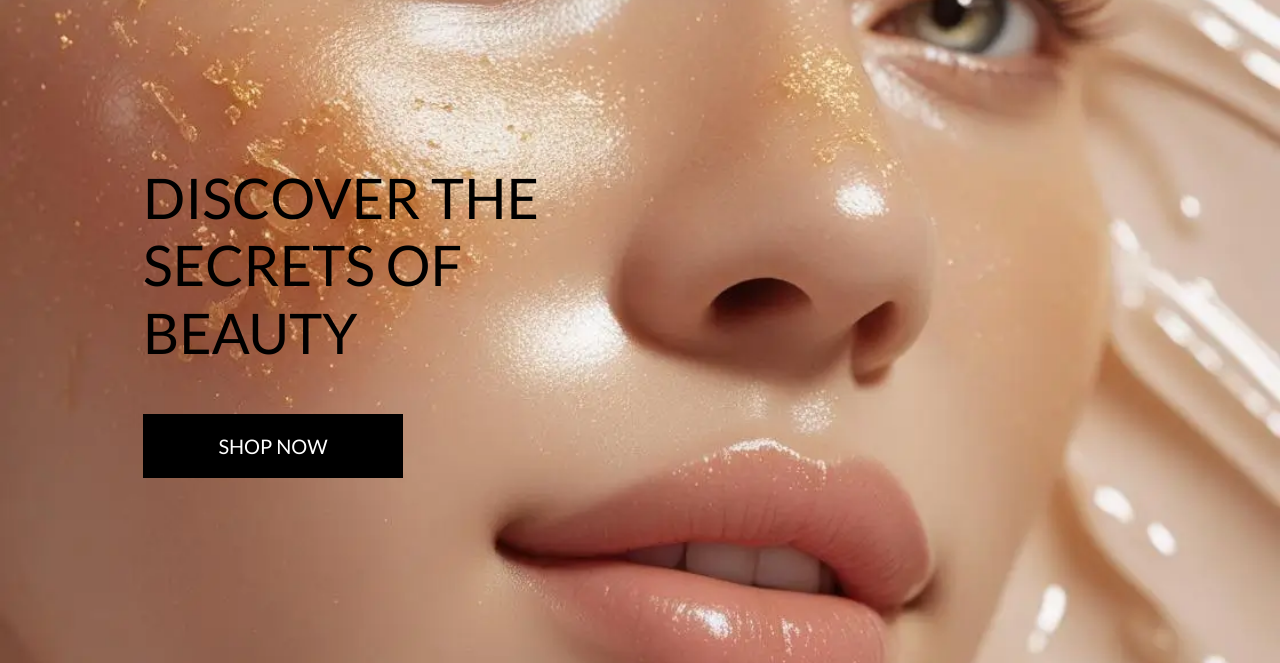
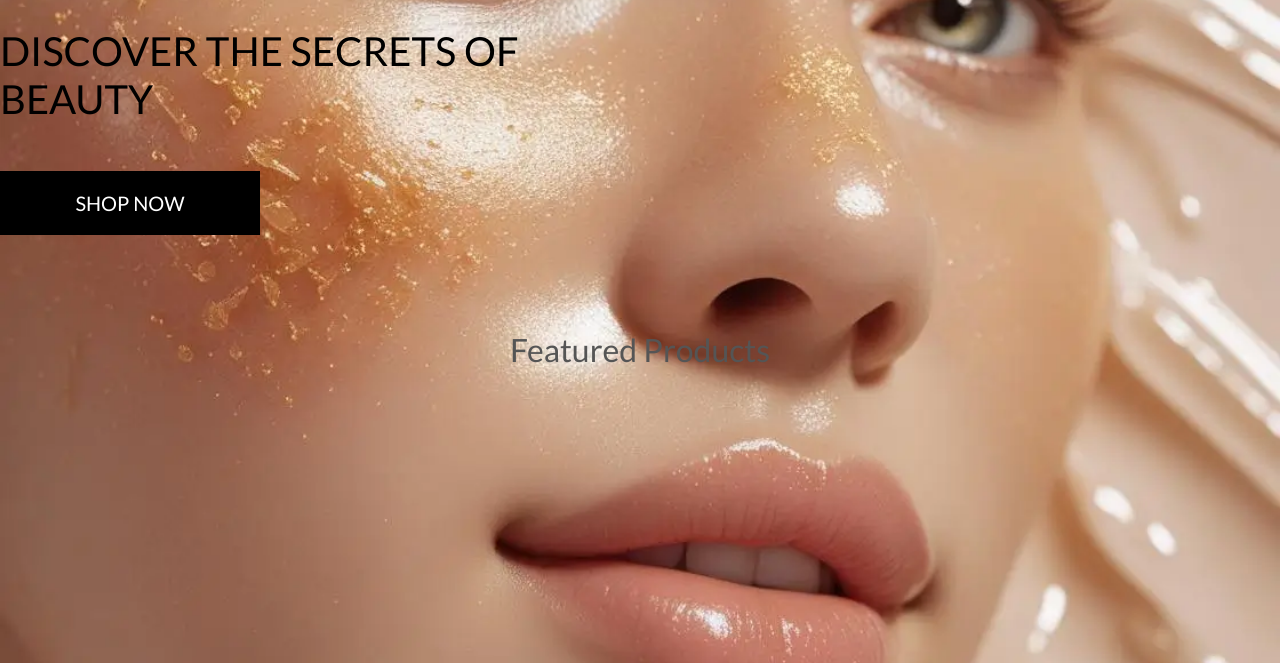
Before and after one commit to mildred-prog/skin0clock_ng, a Django app: page / in a window 1280 px wide. Shown: the part 137-800 px from the top of the page. Run offline with Django 5.2, Linux system fonts and the light colour scheme; some libraries are stand-ins or nearby versions.

Commit message:
Add featured section to the index.html page

```diff
--- a/home/templates/home/index.html
+++ b/home/templates/home/index.html
@@ -11,18 +11,44 @@
 {% endblock %}
 
 {% block content %}
-    <div class="container h-100">
-        <div class="row h-100">
-            <div class="col-7 col-md-6 my-auto">
-                <h1 class="display-4 logo-font text-black">
+    <div class="my-hero ">
+        <div class="row ">
+            <div class="col-12 col-md-7 col-lg-6">
+                <h1 class="logo-font text-black fw-bold fs-4 fs-md-3 fs-lg-2 mb-4">
                     Discover The Secrets Of Beauty
                 </h1>
                 <div class="my-5">
                     <h4>
-                        <a href="" class="shop-now-button btn btn-lg rounded-0 text-uppercase py-3">Shop Now</a>
+                        <a href="{% url 'products' %}" class="shop-now-button btn btn-lg rounded-0 text-uppercase py-3">Shop Now</a>
                     </h4>
                 </div>
             </div>
         </div>
     </div>
+    <main>
+        <section class="featured-products container my-5">
+            <h2 class="text-center mb-4">Featured Products</h2>
+            <div class="row">
+                {% for key, product in featured_products.items %}
+                    {% if product %}
+                        <div class="col-12 col-md-6 col-lg-4 mb-4">
+                            <div class="card h-100">
+                                {% if product.image %}
+                                    <img src="{{ product.image.url }}" class="card-img-top" alt="{{ product.name }}">
+                                {% else %}
+                                    <img src="{{ MEDIA_URL }}noimage.png" class="card-img-top" alt="{{ product.name }}">
+                                {% endif %}
+                                <div class="card-body">
+                                    <h5 class="card-title">{{ product.name }}</h5>
+                                    <p class="card-text">{{ product.description|truncatewords:20 }}</p>
+                                    <p class="card-text fw-bold">£{{ product.price }}</p>
+                                    <a href="{% url 'product_detail' product.id %}" class="btn btn-primary">View Product</a>
+                                </div>
+                            </div>
+                        </div>
+                    {% endif %}
+                {% endfor %}
+            </div>
+        </section>
+    </main>
 {% endblock %}
```
